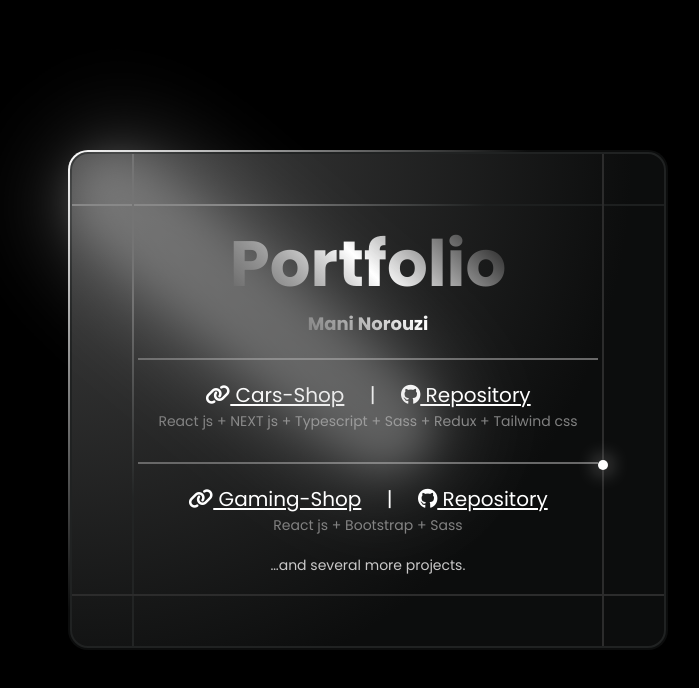
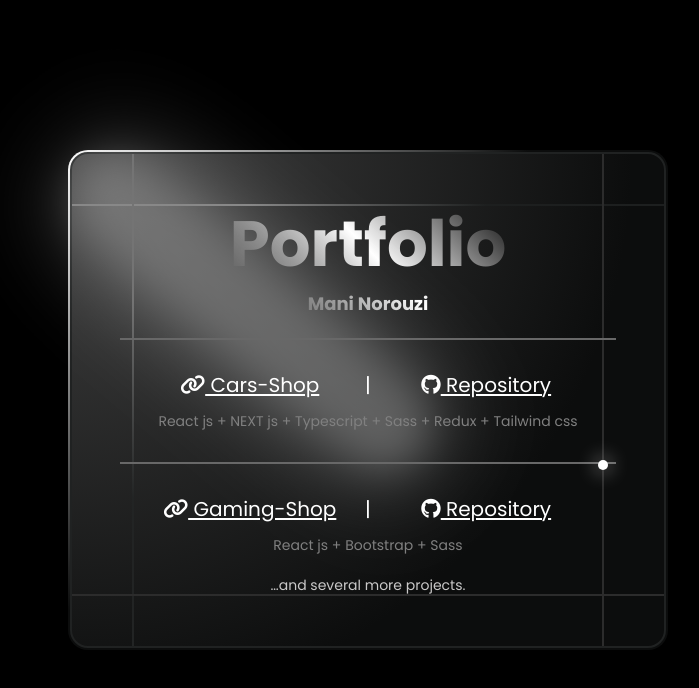
Before and after one commit to khode-mani/portfolio-page, a plain HTML site: page index.html in a window 1280 px wide. Shown: the whole page, without its empty margins (272-971 px from the left). Drawn offline with Linux system fonts and the light colour scheme.

Commit message:
fixed links

```diff
--- a/style.css
+++ b/style.css
@@ -16,6 +16,7 @@ ul , li{
     list-style: none;
     font-size: 10px;
     text-align: center;
+    z-index: 10;
 }
 li{
     padding: 10px;
@@ -26,6 +27,8 @@ li{
 }
 a{
     /* text-decoration: none; */
+    width: 110px;
+    display: inline-block;
     color: white;
     padding: 5px 10px;
     border-radius: 5px;
@@ -33,6 +36,7 @@ a{
 a:hover{
     color: black;
     background-color: rgba(128, 128, 128, 0.507);
+    width: 110px;
     transition: all .5s ease;
 }
 .desc{
```
